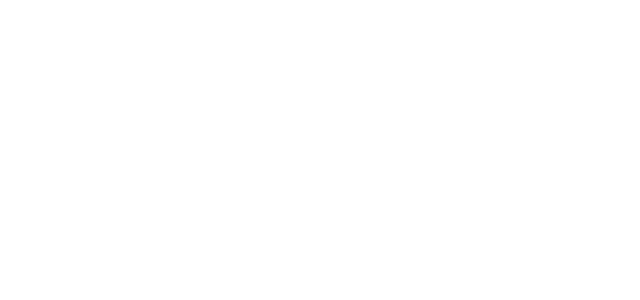
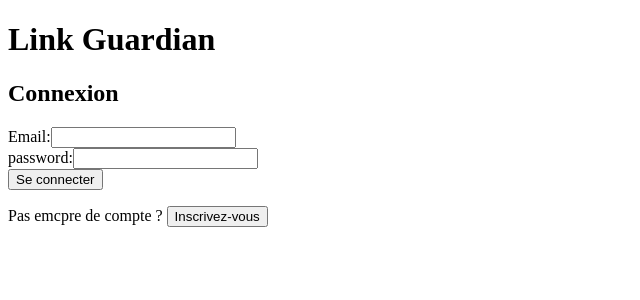
Before and after one commit to ChenjoProsper/Link-Guardian, a React (Vite) app in the folder link-guardian-frontend/: page / in a window 1280 px wide. Shown: the top 300 px of the page, without its empty margins (0-640 px from the left). Built offline with nearby package versions, Linux system fonts and the light colour scheme.

Commit message:
connexion/inscription frontend

```diff
--- a/link-guardian-frontend/src/App.jsx
+++ b/link-guardian-frontend/src/App.jsx
@@ -1,12 +1,16 @@
 import LinkList from "./components/LinkList.jsx";
 import Login from "./components/Login";
-import { useContext} from "react";
+import { useContext,useState} from "react";
+import Signup from "./components/Signup.jsx"
 import { AuthContext } from "./context/AuthContext.jsx";
-
 
 function App(){
 
   const {token,logout} = useContext(AuthContext)
+
+  const [isLoginView,setIsLoginView] = useState(true);
+
+  if(token){
 
     return (
       <div>
@@ -23,4 +27,32 @@ function App(){
     );
   }
 
+  return(
+    <div>
+      <h1>Link Guardian</h1>
+      {isLoginView ?(
+        <>
+          <Login/>
+          <p>
+            Pas emcpre de compte ? {' '}
+            <button onClick={()=> setIsLoginView(false)}>
+              Inscrivez-vous
+            </button>
+          </p>
+        </>
+      ):(
+        <>
+          <Signup onSignupSucess={() => setIsLoginView(true)} />
+          <p>
+            Deja un compte ? {' '}
+            <button onClick={()=>setIsLoginView(true)}>
+              Connectez-vous
+            </button>
+          </p>
+        </>
+      )}
+    </div>
+  )
+}
+
 export default App;
--- a/link-guardian-frontend/src/components/LinkList.jsx
+++ b/link-guardian-frontend/src/components/LinkList.jsx
@@ -1,8 +1,9 @@
-import { useState, useEffect } from "react";
+import { useState, useEffect,useContext } from "react";
 import axios from "axios";
-
+import { AuthContext } from "../context/AuthContext";
 
 // const API_URL = "https://link-guardian-8hqk.onrender.com";
+
 
 const API_URL = "http://localhost:8000";
 
@@ -11,11 +12,25 @@ const LinkList = () => {
     const [links, setLinks] = useState([]);
     const [loading, setLoading] = useState(true);
     const [error, setError] = useState(null);
+    const {token} = useContext(AuthContext);
 
     useEffect(() => {
     const fetchLinks = async () => {
+
+        if(!token){
+            setLoading(false);
+            return;
+        }
+
         try {
-            const response = await axios.get(`${API_URL}/links/`);
+
+            const config = {
+                headers: {
+                    Authorization: `Bearer ${token}`
+                }
+            };
+
+            const response = await axios.get(`${API_URL}/links/`,config);
             setLinks(response.data);
         } catch (err) {
             setError(err.message);
@@ -26,7 +41,7 @@ const LinkList = () => {
     };
 
     fetchLinks();
-    }, []);
+    }, [token]);
 
     if (loading) return <div>Loading links...</div>;
     if (error) return <div style={{color:'red'}}>Error loading links: {error}</div>;
--- /dev/null
+++ b/link-guardian-frontend/src/components/Signup.jsx
@@ -0,0 +1,65 @@
+import { useState } from "react";
+import axios from "axios";
+
+const API_URL = "http://localhost:8000"
+
+function Signup({onSignupSucess}){
+    const [email,setEmail] = useState('');
+    const [password,setPassword] = useState('');
+    const [error,setError] = useState(null);
+
+    const handleSubmit = async (event) => {
+        event.preventDefault();
+        setError(null);
+
+        try{
+
+            const newUser = {email,password};
+
+            await axios.post(`${API_URL}/sigin`,newUser);
+
+            alert('Inscription reussite')
+            onSignupSucess();
+
+
+        }catch(err){
+
+            if(err.reponse && err.reponse.data && err.reponse.data.detail ){
+                setError(err.reponse.data.detail);
+            }else{
+                setError('Une erreur est survenue lors de l\'inscription')
+            }
+            console.error("Erreur d'inscription",err);
+
+        }
+    };
+    return(
+        <form onSubmit={handleSubmit}>
+            <h2>Inscription</h2>
+            {error && <p style={{color: 'red'}}>{error}</p> }
+            <div>
+                <label htmlFor="email">Email:</label>
+                <input
+                    type="email"
+                    id="email"
+                    value={email}
+                    onChange={(e) => setEmail(e.target.value)}
+                    required
+                />
+            </div>
+            <div>
+                <label htmlFor="password">password:</label>
+                <input
+                    type="password"
+                    id="password"
+                    value={password}
+                    onChange={(e)=>setPassword(e.target.value)}
+                    required
+                />
+            </div>
+            <button type="submit">S'inscrire</button>
+        </form>
+    );
+}
+
+export default Signup;
--- a/link-guardian-frontend/src/context/AuthContext.jsx
+++ b/link-guardian-frontend/src/context/AuthContext.jsx
@@ -1,22 +1,21 @@
-import { Children, createContext, useState } from "react";
+import { createContext, useState } from "react";
 import axios from "axios";
 
 const API_URL = "http://localhost:8000";
 
 export const AuthContext = createContext();
 
-export const AuthProvider = ({Children}) => {
+export const AuthProvider = ({children}) => {
     const [token,setToken] = useState(null);
 
     const login = async (email, password) => {
         try{
-            const formData = new FormData();
-            formData.append('username',email);
-            formData.append('password',password);
+            const userCredential = {
+                email: email,
+                password: password,
+            }
 
-            const response = await axios.post(`${API_URL}/login/`,formData,{
-                headers:{'Content-Type':'multipart/form-data'},
-            });
+            const response = await axios.post(`${API_URL}/login`,userCredential);
 
             const newToken = response.data.access_token;
             setToken(newToken);
@@ -31,7 +30,7 @@ export const AuthProvider = ({Children}) => {
 
     return (
         <AuthContext.Provider value={{token,login,logout}}>
-            {Children}
+            {children}
         </AuthContext.Provider>
     );
 
```
Also changed, not shown: 1 other file (tests, documents, lock files or other folders). Lines whose indentation alone changed are shown as unchanged.
